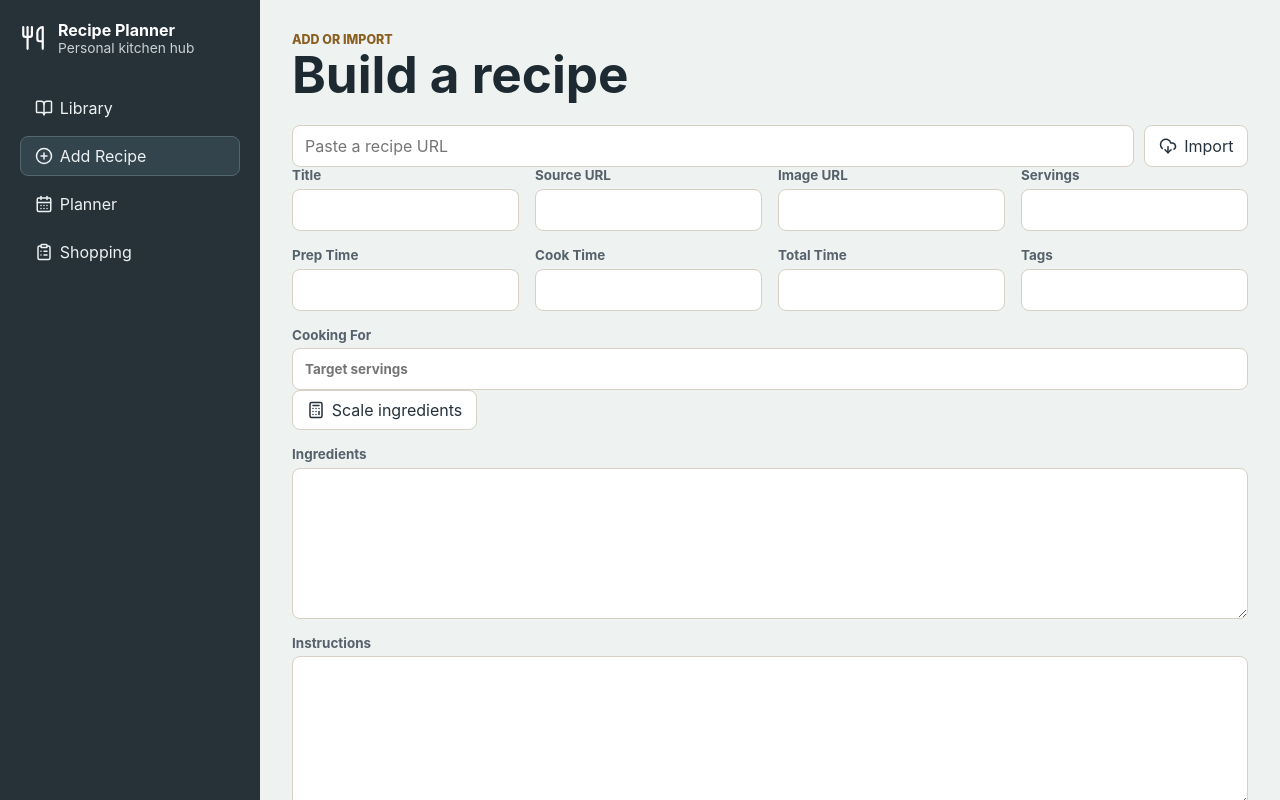
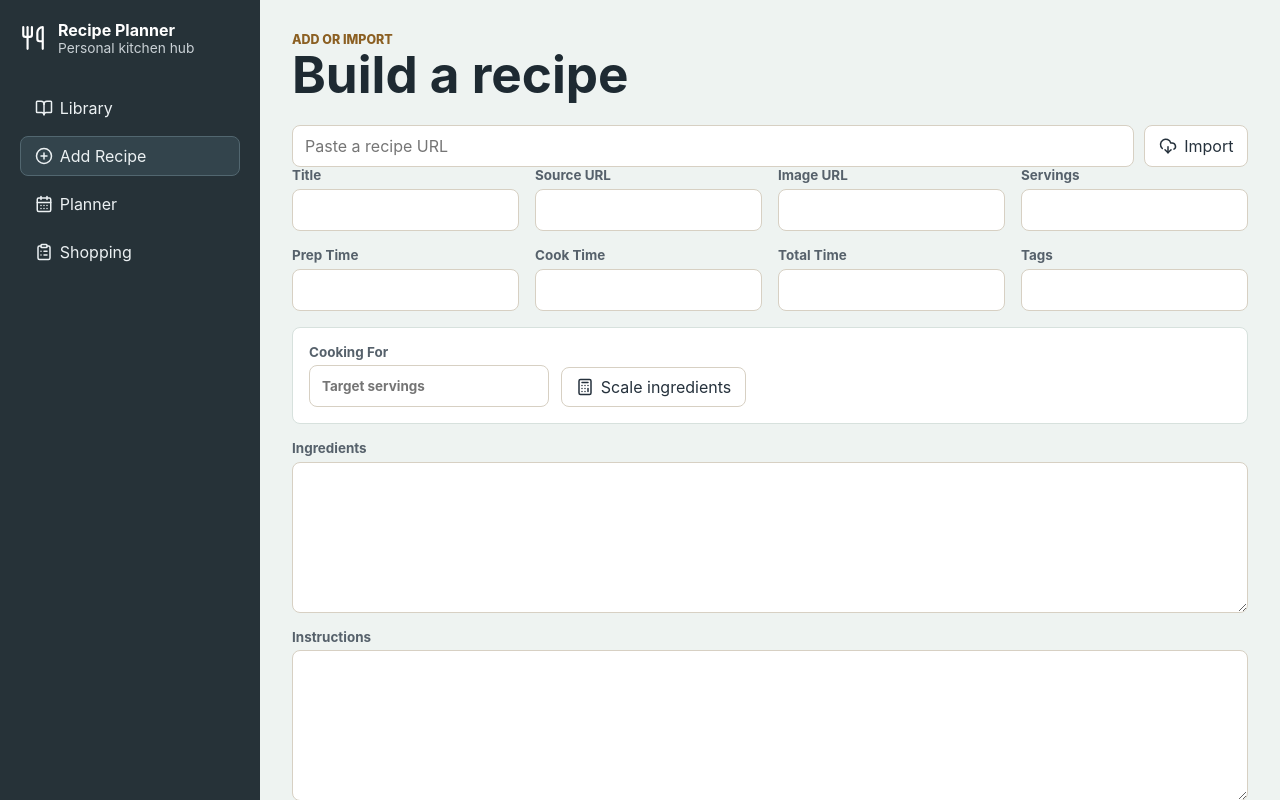
Before and after one commit to jsrosenbery/Recipe-App, a React (Vite) app in the folder frontend/: page / in a window 1280 px wide. Both pictures are taken after a click on the button "Add Recipe". Shown: the top 800 px of the page. Built offline with nearby package versions, Linux system fonts and the light colour scheme; no server answers.

Commit message:
Style recipe portion scaler

```diff
--- a/frontend/src/styles.css
+++ b/frontend/src/styles.css
@@ -250,6 +250,22 @@ main {
   grid-template-columns: repeat(auto-fit, minmax(180px, 1fr));
 }
 
+.scaler-panel {
+  align-items: end;
+  background: #ffffff;
+  border: 1px solid #d7e1dd;
+  border-radius: 8px;
+  display: grid;
+  gap: 0.75rem;
+  grid-template-columns: minmax(160px, 240px) auto minmax(180px, 1fr);
+  padding: 1rem;
+}
+
+.scaler-panel p {
+  color: #63717b;
+  margin: 0;
+}
+
 .empty-state,
 .summary-panel,
 .shopping-group {
@@ -393,6 +409,11 @@ main {
   .planner-grid {
     grid-template-columns: 90px repeat(4, minmax(150px, 1fr));
   }
+
+  .scaler-panel {
+    align-items: stretch;
+    grid-template-columns: 1fr;
+  }
 }
 
 @media print {
```
